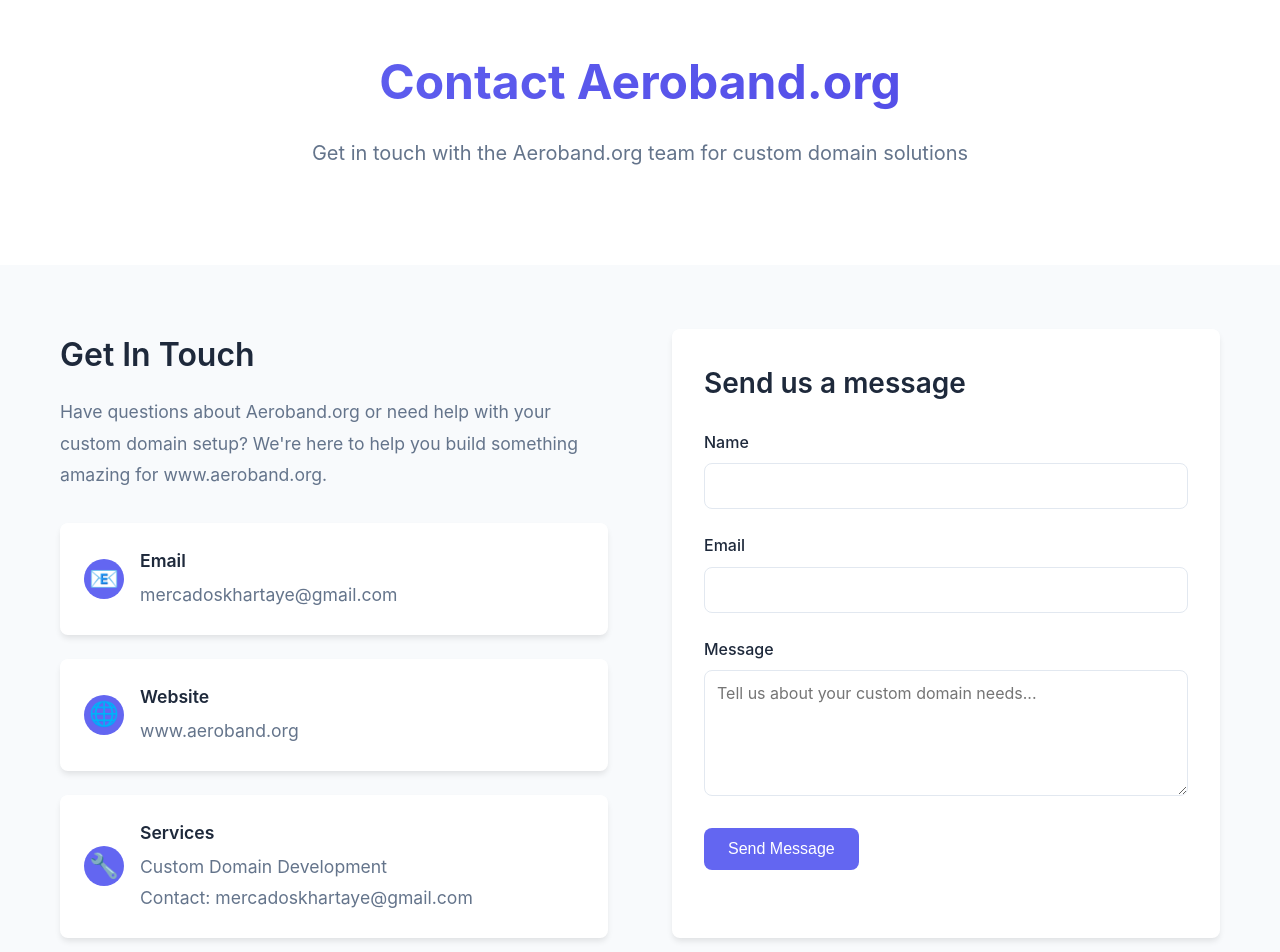
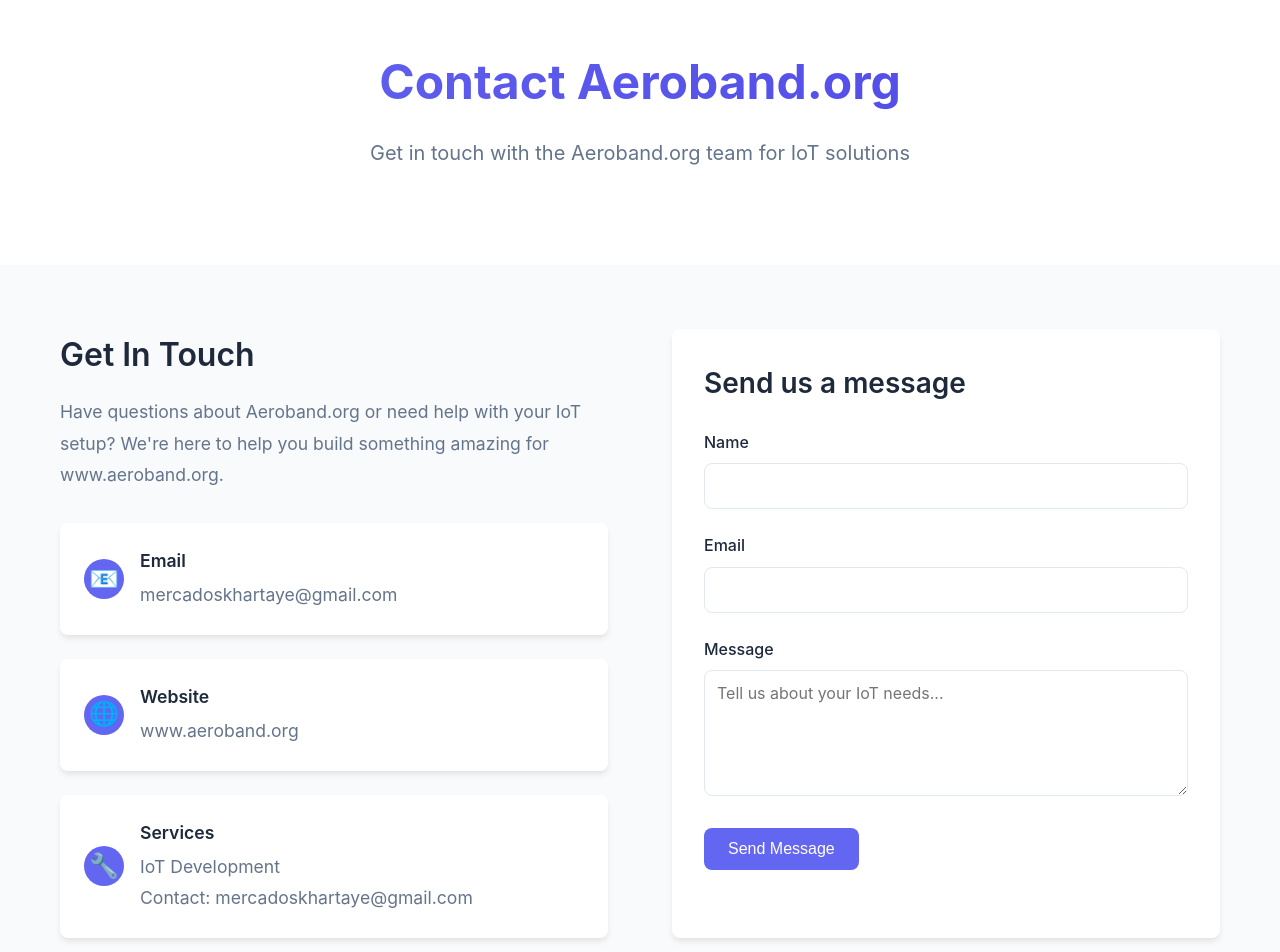
Before and after one commit to skhartaye/Aeroband, a React (Vite) app: page /contact in a window 1280 px wide. Shown: the part 100-1052 px from the top of the page. Built offline with nearby package versions, Linux system fonts and the light colour scheme.

Commit message:
Update contact page text from domain solutions to IoT solutions

```diff
--- a/src/pages/Contact.tsx
+++ b/src/pages/Contact.tsx
@@ -44,7 +44,7 @@
       <section className="contact-hero fade-in" style={{ animationDelay: '0.2s' }}>
         <h1 className="page-title fade-in" style={{ animationDelay: '0.4s' }}>Contact Aeroband.org</h1>
         <p className="page-subtitle fade-in" style={{ animationDelay: '0.6s' }}>
-          Get in touch with the Aeroband.org team for custom domain solutions
+          Get in touch with the Aeroband.org team for IoT solutions
         </p>
       </section>
 
@@ -53,7 +53,7 @@
           <div className="contact-info fade-in" style={{ animationDelay: '1s' }}>
             <h2>Get In Touch</h2>
             <p>
-              Have questions about Aeroband.org or need help with your custom domain setup?
+              Have questions about Aeroband.org or need help with your IoT setup?
               We're here to help you build something amazing for www.aeroband.org.
             </p>
 
@@ -78,7 +78,7 @@
                 <span className="contact-icon">🔧</span>
                 <div>
                   <h3>Services</h3>
-                  <p>Custom Domain Development<br/>Contact: mercadoskhartaye@gmail.com</p>
+                  <p>IoT Development<br/>Contact: mercadoskhartaye@gmail.com</p>
                 </div>
               </div>
             </div>
@@ -120,7 +120,7 @@
                   onChange={handleChange}
                   rows={5}
                   required
-                  placeholder="Tell us about your custom domain needs..."
+                  placeholder="Tell us about your IoT needs..."
                 ></textarea>
               </div>
 
```
